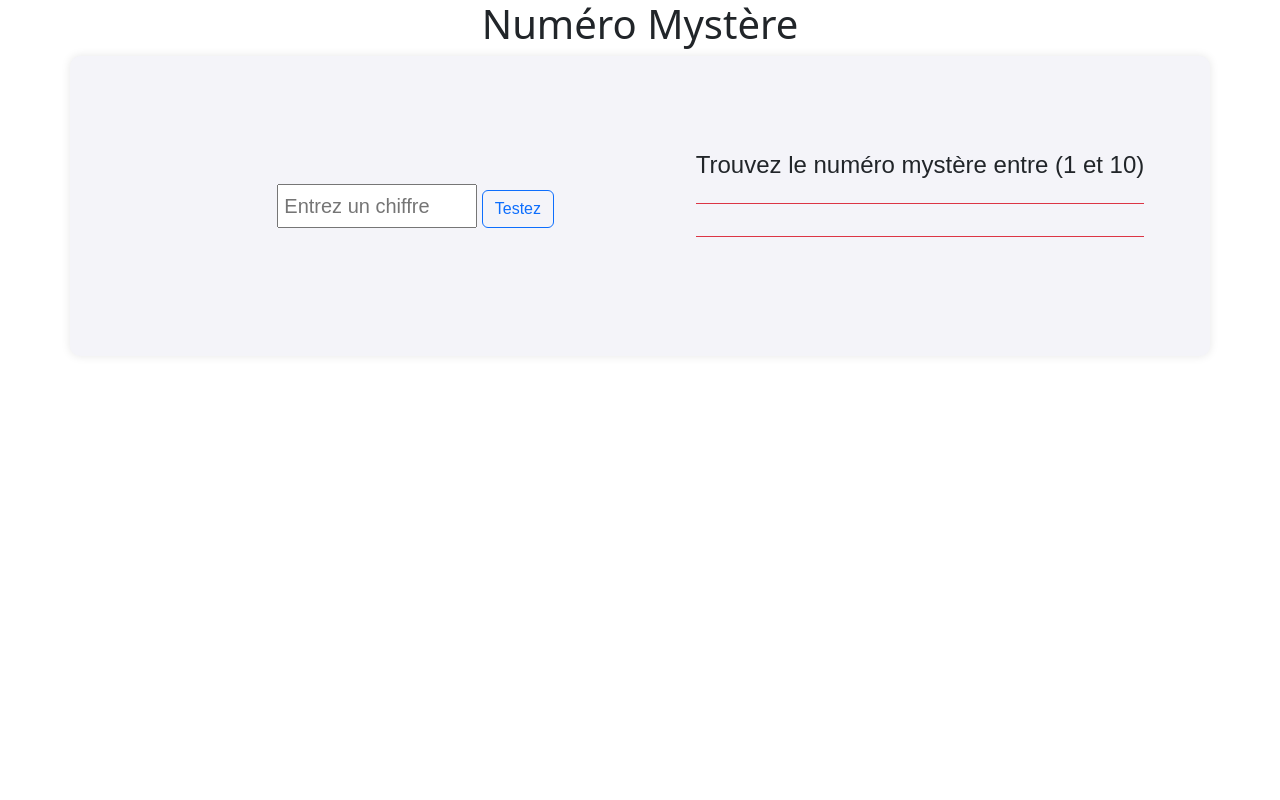
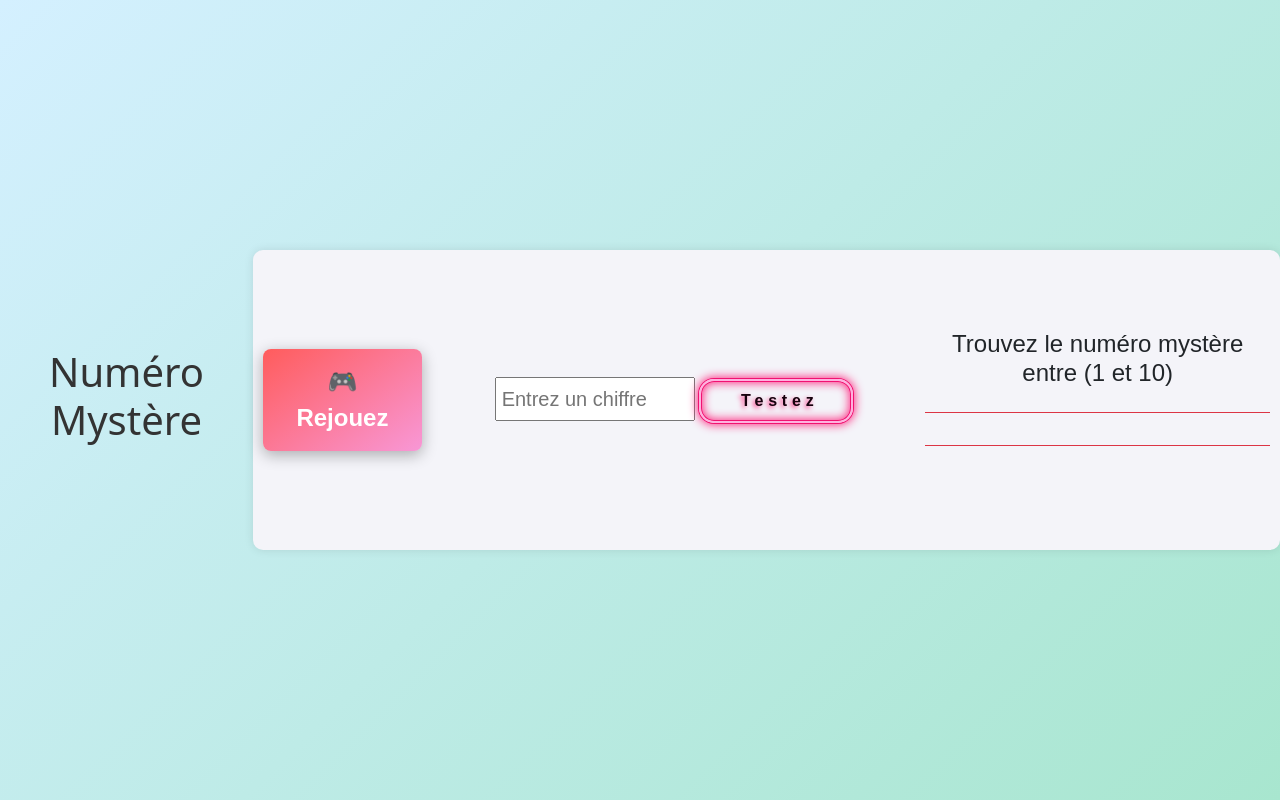
Before and after one commit to Marylinelesaffre/mystery-number-2024, a plain HTML site: page index.html in a window 1280 px wide. Drawn offline with nearby package versions, Linux system fonts and the light colour scheme.

Commit message:
[WIP] partie 3

```diff
--- a/index.html
+++ b/index.html
@@ -16,9 +16,10 @@
   <body>
     <h1>Numéro Mystère</h1>
     <div class="container">
+        <a href="index.html" class="play-button"> 🎮 Rejouez</a>
         <div class="col-md-6">
           <input type="number" id="userInput"  min="1" max="10" required placeholder="Entrez un chiffre"/>
-          <button onclick="maFonction(numero_mystere)" type="button" class="btn btn-outline-primary" >Testez</button>
+          <button onclick="maFonction(numero_mystere)" type="button" class="btn" >Testez</button>
         </div>
             <div class="h4 pb-2 mb-4  border-bottom border-danger">
           <p>Trouvez le numéro mystère entre (1 et 10)</p>
@@ -28,7 +29,7 @@
             </div>
             <div class="h4 pb-2 mb-4 text-danger border-bottom border-danger"></div>
           <p id="indices"></p><p id="essais"></p>
-          </div>
+        </div>
         </div>
     </div>
 
--- a/style.css
+++ b/style.css
@@ -2,9 +2,18 @@
     margin: 0;
     padding: 0;
 }
+body {
+    display: flex;
+    justify-content: center;
+    align-items: center;
+    height: 100vh;
+    background: linear-gradient(135deg, #d4f0ff, #a8e6cf);
+}
 
 h1{
     text-align: center;
+    color: #333;
+;
 }
 
 .container{
@@ -27,11 +36,65 @@ input{
     padding: 5px;
 
 }
+.play-button {
+    display: inline-block;
+    padding: 15px 30px;
+    background-image: linear-gradient(144deg, #ff5c5c, #ff009d61);
+    border-radius: 8px;
+    box-shadow: 0 4px 15px rgba(0, 0, 0, 0.3);
+    color: #ffffff;
+    font-size: 24px;
+    font-weight: bold;
+    text-decoration: none;
+    text-align: center;
+    transition: all 0.3s ease;
+    cursor: pointer;
+}
 
-.resultat{
-    background-color: bisque;
-    border-radius: 8px ;
-    min-width: auto;
-    color: black;
+.play-button:hover {
+    transform: scale(1.05);
+    background-image: linear-gradient(144deg, #ea03a9, #ff5c5c);
+    box-shadow: 0 6px 20px rgba(0, 0, 0, 0.4);
+}
 
+.play-button:active {
+    transform: scale(0.95);
 }
+
+.btn {
+    padding: 0.5em 2em 0.5em 2.5em;
+    font-size: 1em;
+    font-weight: bold;
+    border-radius: 15px;
+    color: #17020e;
+    letter-spacing: 0.3em;
+    text-shadow: -2px 2px 5px #fd3084;
+    background-color: transparent;
+    border: 2px solid #feb1de;
+    box-shadow:
+      0 0 0px 1px #f11271,
+      0 0 10px 2px #fd3084,
+      inset 0 0 0px 1px #f11271,
+      inset 0 0 10px 2px #fd3084;
+    transition: 100ms;
+    cursor: pointer;
+  }
+
+  .btn:hover {
+    box-shadow:
+      0 0 0px 1px #f11271,
+      0 0 10px 2px #fd3084,
+      inset 0 0 0px 1px #f11271,
+      inset 0 0 30px 2px #fd3084;
+    text-shadow: 0 0 10px #fd3084;
+    transform: translateY(-5px);
+  }
+
+  .btn:active {
+    box-shadow:
+      0 0 0px 1px #f11271,
+      0 0 25px 2px #fd3084,
+      inset 0 0 0px 1px #f11271,
+      inset 0 0 30px 2px #fd3084;
+    transform: translateY(1px);
+  }
```
